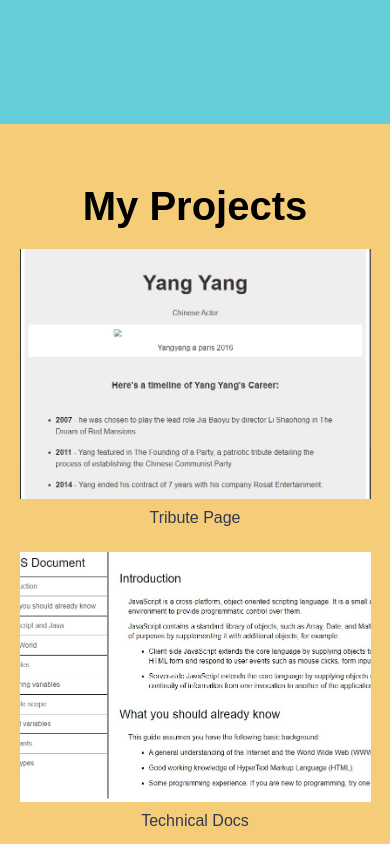
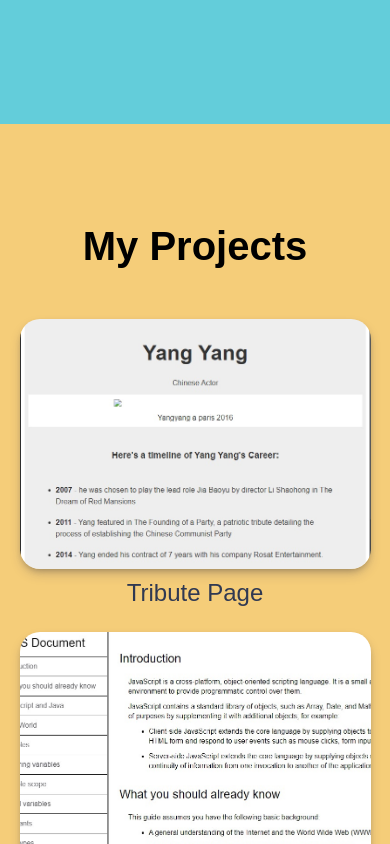
Before and after one commit to HazelSotana/Portfolio, a plain HTML site: page index.html in a window 390 px wide. Shown: the part 720-1564 px from the top of the page. Drawn offline with Linux system fonts and the light colour scheme.

Commit message:
styling changes

```diff
--- a/styles.css
+++ b/styles.css
@@ -58,13 +58,14 @@ p {
 }
 
 h2 {
-    font-size: 2.5rem;
+    font-size: 3rem;
     text-align: center;
-    padding: 60px 0 20px 0;
+    padding: 100px 0 50px 0;
 }
 
+
 #projects {
-    height: 100vh;
+    min-height: 100vh;
     background-color: #f5cd79;
     overflow-y: auto;
 }
@@ -77,24 +78,22 @@ h2 {
 }
 
 .project-tile{
-    width: 40%;
+    width: 23%;
     padding-bottom: 25px;
     display: flex;
     justify-content: center;
     flex-direction: column;
 }
 
-@media only screen and (max-width: 600px) {
-    .project-tile {
-      width: 90%;
-    }
-  }
+
 
 
 .project-image {
     object-fit: cover;
     width: 100%;
-    height: 250px;
+    height: 400px;
+    box-shadow: rgba(50, 50, 93, 0.25) 0px 6px 12px -2px, rgba(0, 0, 0, 0.3) 0px 3px 7px -3px;
+    border-radius: 20px;
 }
 
 .project-link {
@@ -102,6 +101,7 @@ h2 {
     text-align: center;
     color: #303952;
     padding-top: 10px;
+    font-size: 1.5rem;
 }
 
 .project-link:hover {
@@ -134,3 +134,32 @@ h2 {
     background-color: #303952;
     color: #f3a683;
 }
+
+
+
+@media only screen and (max-width: 1400px) {
+
+    .project-tile {
+        width: 30%;
+    }
+
+}
+
+@media only screen and (max-width: 1100px) {
+
+    .project-image {
+        height: 250px;
+    }
+    .project-tile {
+        width: 40%;
+    }
+}
+
+@media only screen and (max-width: 700px) {
+    .project-tile {
+        width: 90%;
+    }
+    h2 {
+        font-size: 2.5rem;
+    }
+}
```
